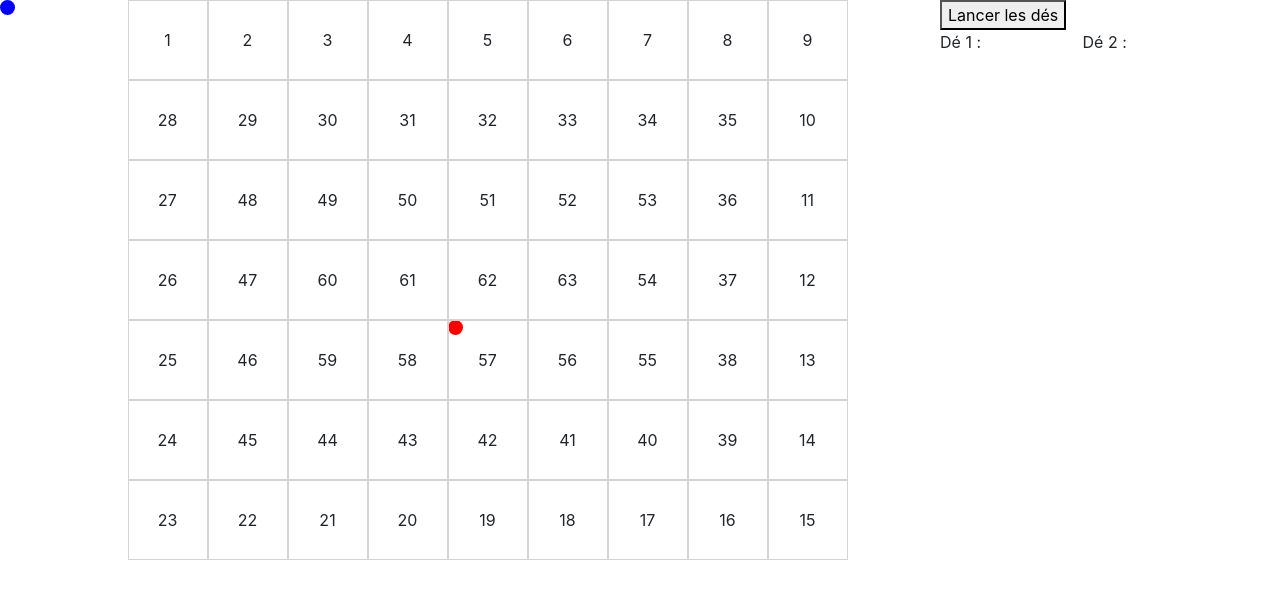
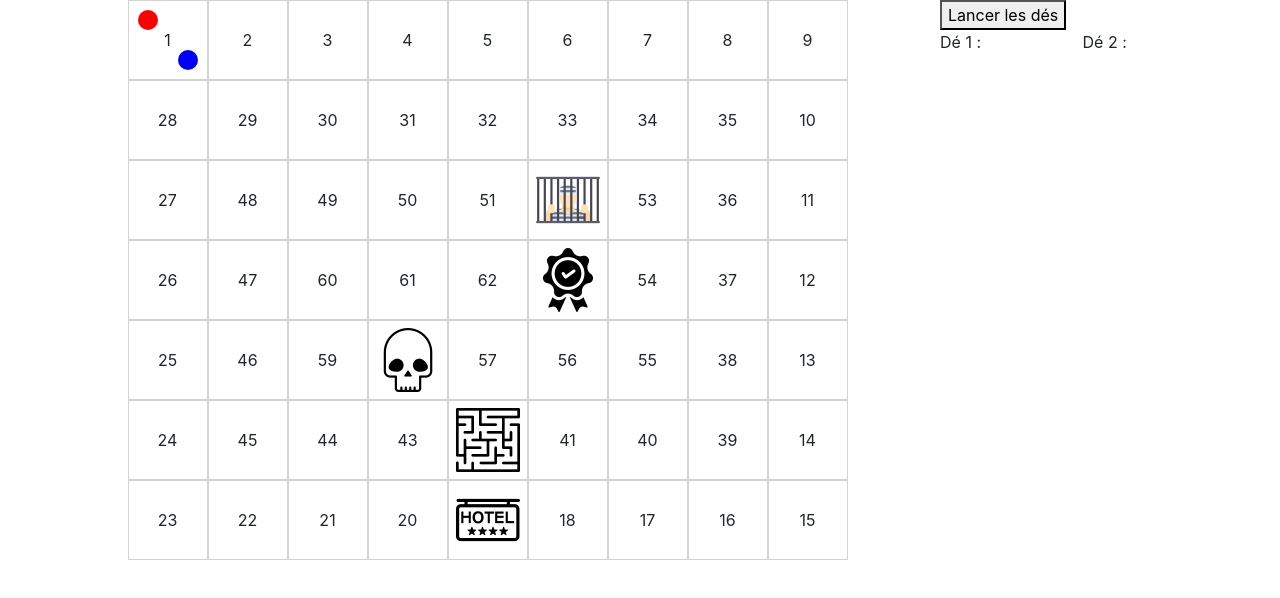
Before and after one commit to Ellorex/jeu-de-loie, a website: page static/board.html in a window 1280 px wide. Drawn offline with nearby package versions, Linux system fonts and the light colour scheme; files that its build step writes are made by us from their sources; no server answers.

Commit message:
add img + move OK

```diff
--- a/index.js
+++ b/index.js
@@ -19,6 +19,7 @@ io.on('connection', function(client) {
     //Rool Dices
     client.on('rool dices', () => {
         let diceScore = rollADice();
+        console.log('diceScore', diceScore)
         io.emit('dice score', { diceScore })
     });
 
--- a/static/assets/js/board.js
+++ b/static/assets/js/board.js
@@ -4,22 +4,50 @@ let diceResult2 = document.getElementById('diceResult2');
 var player1 = document.getElementById('player1');
 var player2 = document.getElementById('player2');
 var position;
+var dicesTotal;
+var currentSquare;
+
+function startState() {
+    currentSquare = 1;
+    getPosition(player1, currentSquare);
+    getPosition(player2, currentSquare);
+    console.log("start")
+}
+window.addEventListener('load', startState(), false);
+
 rollDices.addEventListener('click', () => {
     console.log('Lancer de dé');
     socket.emit('rool dices');
-    socket.on('dice score', (data) => {
+})
+
+socket.on('dice score', (data) => {
+    console.log('Server rolled dices')
+    if (data) {
         let dices = data.diceScore;
         diceResult1.innerText = dices[0];
         diceResult2.innerText = dices[1];
-    })
+        dicesTotal = dices[0] + dices[1];
+        addScores(dicesTotal);
+
+    }
 })
 
-function getNewPosition(dest) {
+function addScores(dicesResult) {
+    console.log('currentSquare PRE', currentSquare);
+    currentSquare += dicesResult;
+    console.log('dicesresult ' + dicesResult)
+    console.log('currentSquare POST', currentSquare);
+    getPosition(player1, currentSquare);
+}
+function getPosition(player, dest) {
+    player.style.opacity = 1;
     destination = document.getElementById(`case-${dest}`);
     position = destination.getBoundingClientRect();
-
-    player1.style.top = position.top+"px";
-    player1.style.left = position.left+"px";
+    if (player === player1) {
+        player.style.top = position.top + 20 + "px";
+        player.style.left = position.left + 20 + "px";
+    } else if (player === player2) {
+        player.style.top = position.bottom - 20 + "px";
+        player.style.left = position.right - 20 + "px";
+    }
 }
-
-console.log(getNewPosition(57));
--- a/static/assets/sass/_board.scss
+++ b/static/assets/sass/_board.scss
@@ -15,5 +15,35 @@
         left: 50%;
         transform: translate(-50%, -50%);
     }
+    &#case-19  {
+      background: url('../../assets/img/hotel.png') no-repeat center center;
+      span {
+        opacity: 0;
+      }
+    }
+    &#case-42 {
+      background: url('../../assets/img/labyrinth.png') no-repeat center center;
+      span {
+        opacity: 0;
+      }
+    }
+    &#case-52 {
+      background: url('../../assets/img/jail.png') no-repeat center center;
+      span {
+        opacity: 0;
+      }
+    }
+    &#case-58 {
+      background: url('../../assets/img/skull.png') no-repeat center center;
+      span {
+        opacity: 0;
+      }
+    }
+    &#case-63 {
+      background: url('../../assets/img/win.png') no-repeat center center;
+      span {
+        opacity: 0;
+      }
+    }
   }
 }
--- a/static/assets/sass/_pawns.scss
+++ b/static/assets/sass/_pawns.scss
@@ -1,8 +1,11 @@
 .pawn {
   position: absolute;
-  height: 15px;
-  width: 15px;
+  height: 20px;
+  width: 20px;
   border-radius: 50%;
+  transform: translate(-50%, -50%);
+  z-index: 1;
+  opacity: 0;
   &#player1 {
     background-color: red;
   }
```
Also changed, not shown: static/assets/img/hotel.png (added), static/assets/img/jail.png (added), static/assets/img/labyrinth.png (added), static/assets/img/skull.png (added), static/assets/img/win.png (added), 1 other file.
